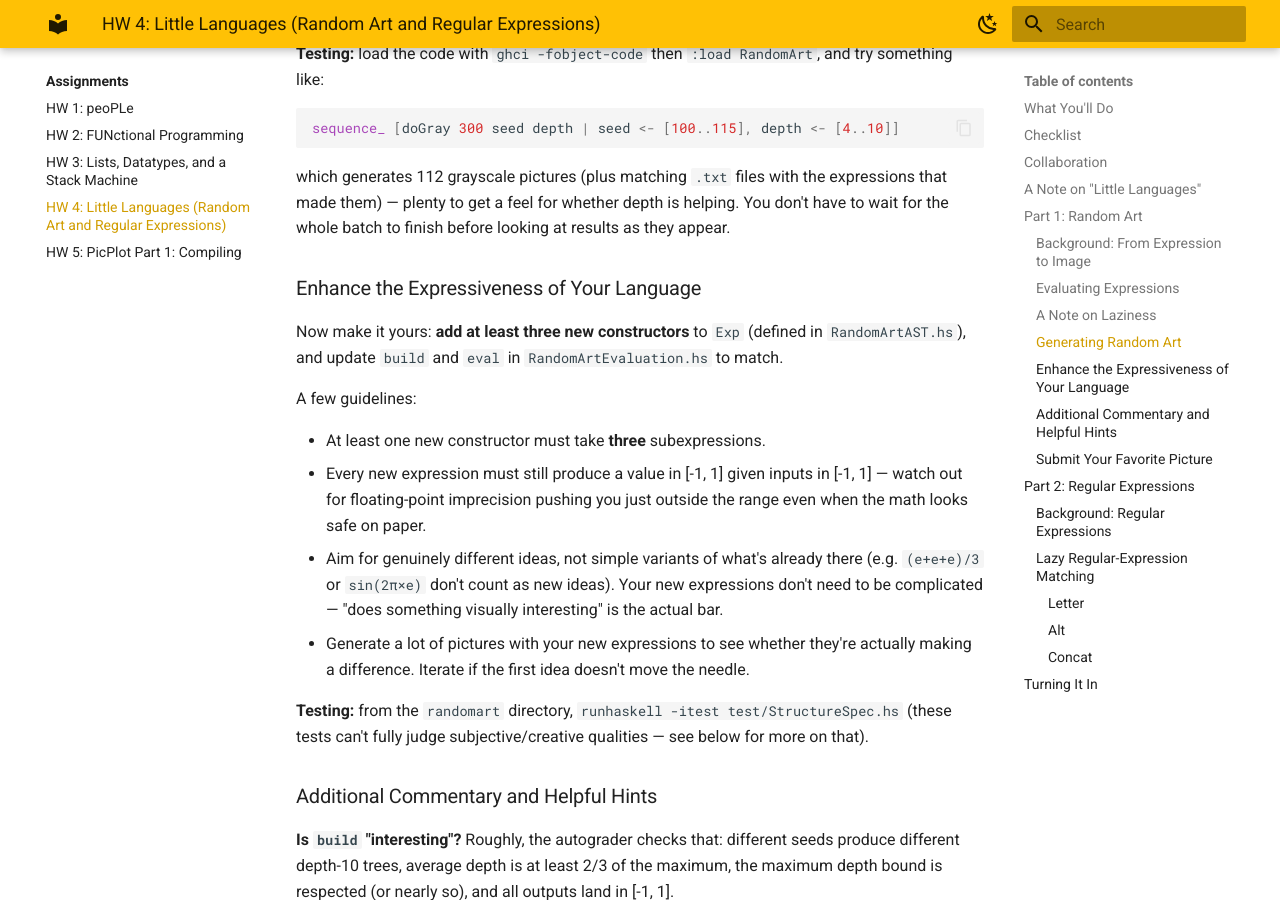
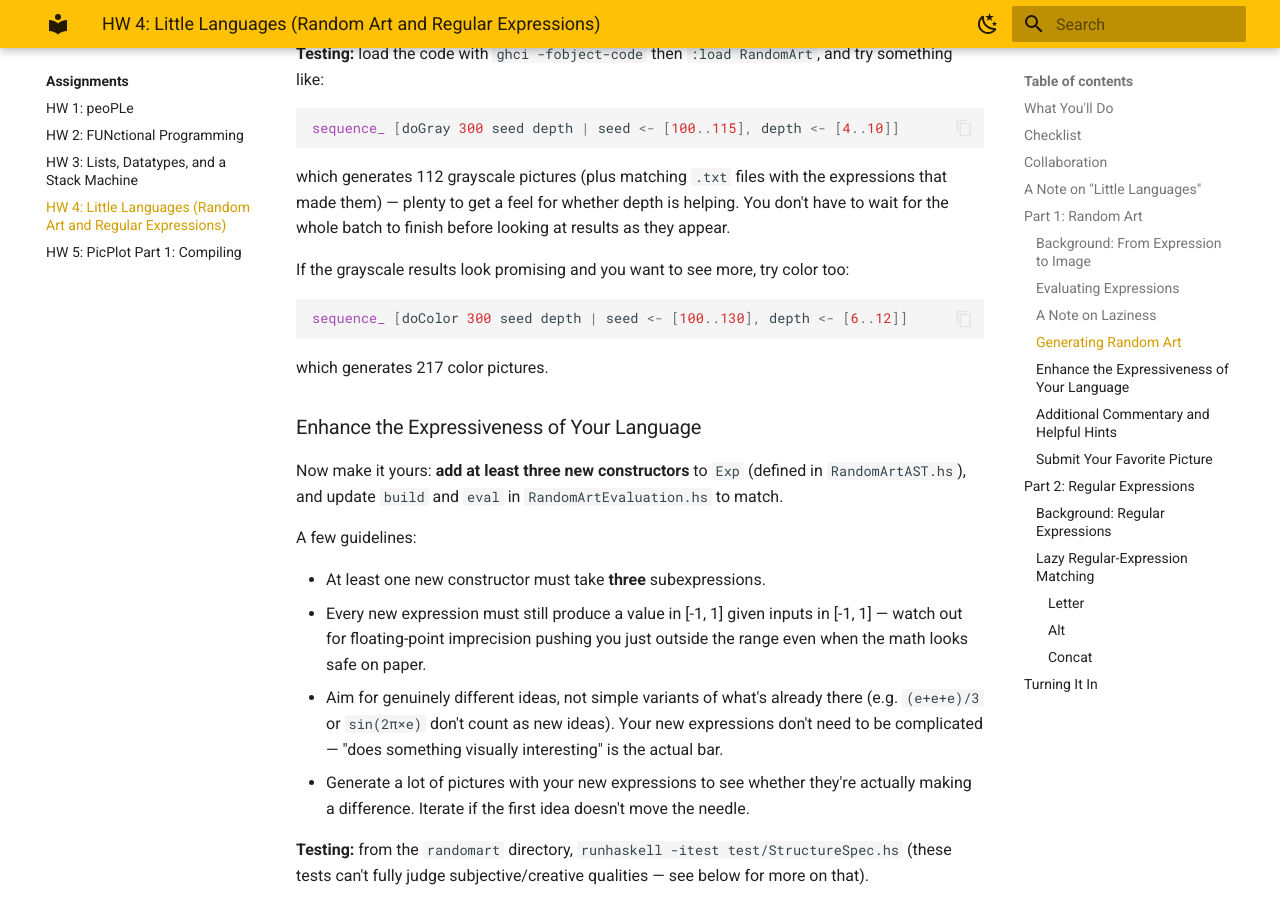
Before and after one commit to lbang-hmc/cs-131-website, an MkDocs documentation site: the page built from content/assignments/hw04.md, in a window 1280 px wide and 900 px high, scrolled down 5539 px. Built offline with MkDocs 1.6.1 and Material for MkDocs 9.7.7, drawn with Linux system fonts in a browser that asks for light colours.

Commit message:
HW 4: add the doColor testing tip alongside doGray
Canvas's original version of this assignment mentioned generating
extra color pictures (sequence_ [doColor ...]) as well as grayscale
ones when testing build, for a fuller sense of whether depth is
helping. That line was missing from the site page.

Co-Authored-By: Claude Sonnet 5 <noreply@anthropic.com>
Claude-Session: https://claude.ai/code/session_01LczGAetihch4HA8JbPqaDm

````diff
--- a/content/assignments/hw04.md
+++ b/content/assignments/hw04.md
@@ -144,6 +144,14 @@ sequence_ [doGray 300 seed depth | seed <- [100..115], depth <- [4..10]]
 ```
 
 which generates 112 grayscale pictures (plus matching `.txt` files with the expressions that made them) — plenty to get a feel for whether depth is helping. You don't have to wait for the whole batch to finish before looking at results as they appear.
+
+If the grayscale results look promising and you want to see more, try color too:
+
+```haskell
+sequence_ [doColor 300 seed depth | seed <- [100..130], depth <- [6..12]]
+```
+
+which generates 217 color pictures.
 
 ### Enhance the Expressiveness of Your Language
 
````
